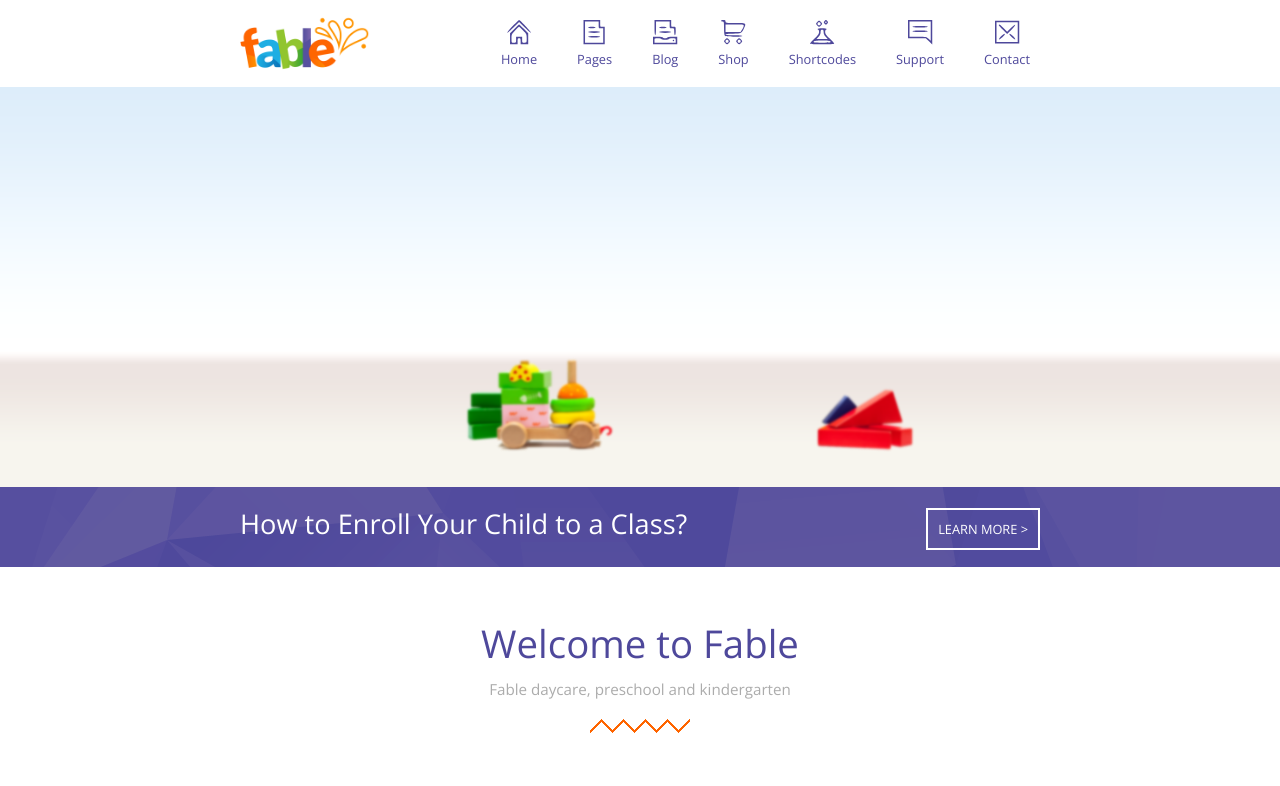
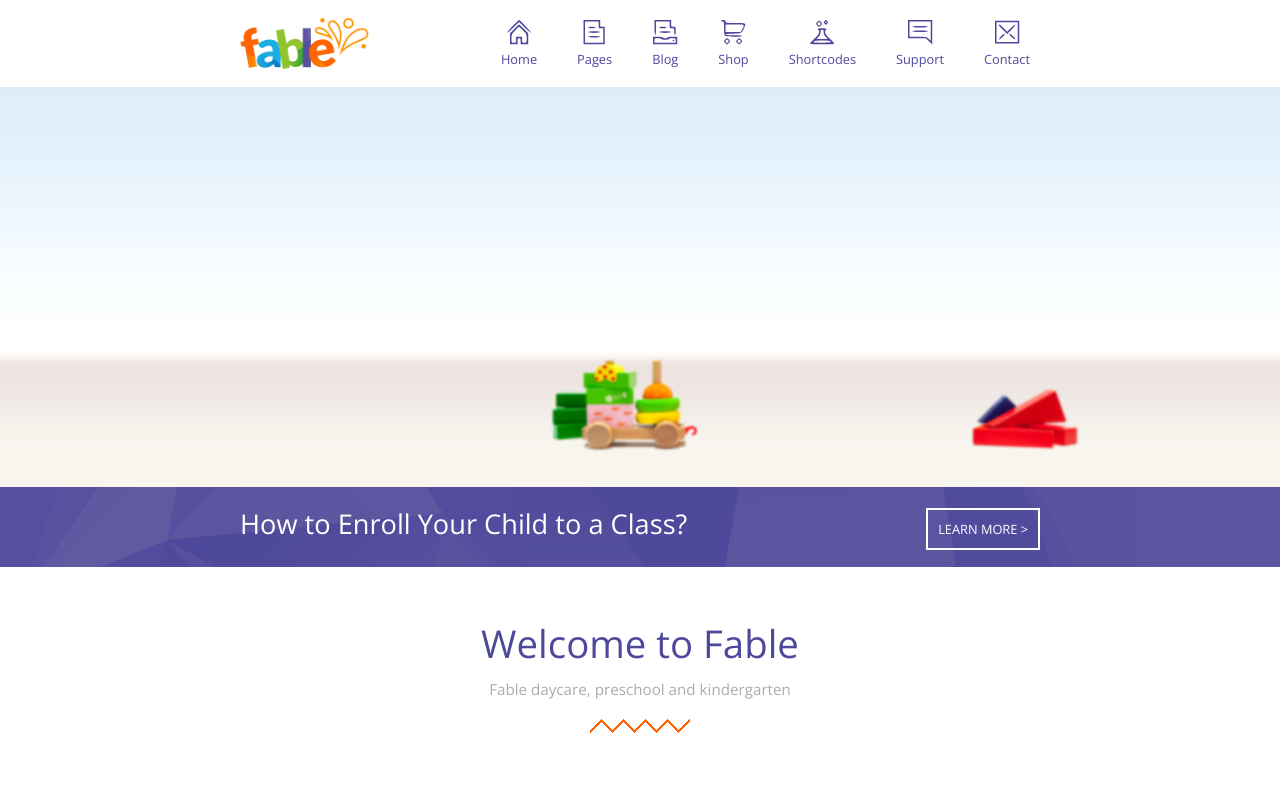
Before and after one commit to AlessandroRamoni/proj-html-vuejs, a Vue app: page / in a window 1280 px wide. Shown: the top 786 px of the page. Built offline with nearby package versions, Linux system fonts and the light colour scheme; a web font is replaced by a local one.

Commit message:
edit css header

```diff
--- a/src/components/CardComponent.vue
+++ b/src/components/CardComponent.vue
@@ -11,7 +11,6 @@
 export default {
   name: "CardComponent",
   props: {
-    identificativo: Number,
     nome: String,
     immagine: String,
   },
@@ -42,11 +41,12 @@ export default {
   p {
     color: #ffffff;
   }
-}
-#contenitore-card:hover img {
-  background-image: url(../assets/img/home-2.png);
-  object-position: 30px 30px;
-  width: 32px;
-  height: 32px;
+  // img {
+  //   background-image: url(../assets/img/home-2.png);
+  //   width: 32px;
+  //   height: 32px;
+  //   object-position: -30px -30px;
+  //   object-fit: cover;
+  // }
 }
 </style>
--- a/src/components/HeaderComponent.vue
+++ b/src/components/HeaderComponent.vue
@@ -27,21 +27,24 @@ export default {
   background-size: contain;
   height: 400px;
   #immagini {
-    display: flex;
-    justify-content: center;
     padding-top: 270px;
-    align-items: baseline;
     :first-child {
-      margin-left: 100px;
+      float: left;
+      margin-left: 550px;
     }
     :last-child {
-      margin-left: 200px;
-      width: 100px;
-      height: 65px;
+      float: right;
+      margin-right: 200px;
+      width: 110px;
+      padding-top: 30px;
     }
     img {
       width: 150px;
-      // margin-left: 100px;
+    }
+    ::after {
+      clear: both;
+      display: table;
+      content: "";
     }
   }
 }
```
Also changed, not shown: src/assets/img/svg/home-2.svg (added).
